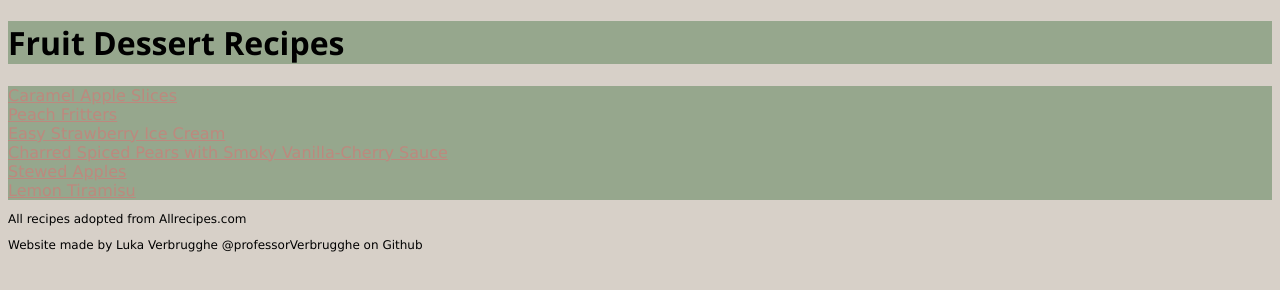
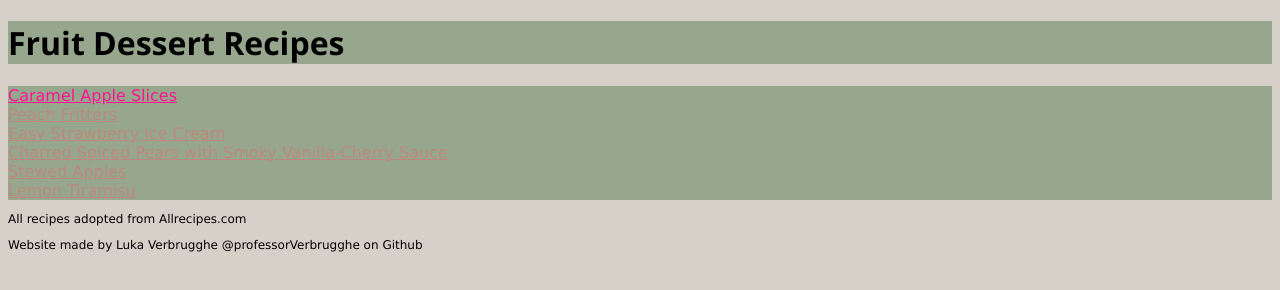
Before and after one commit to LukaVerbrugghe/odin-recipes, a plain HTML site: page index.html in a window 1280 px wide. In both pictures the pointer is over the link "Caramel Apple Slices". Drawn offline with Linux system fonts and the light colour scheme.

Commit message:
Add highlight on link hover

```diff
--- a/style.css
+++ b/style.css
@@ -28,3 +28,7 @@ a{
 footer{
     font-size: 12px;
 }
+
+a:hover{
+    color: deeppink;
+}
```
